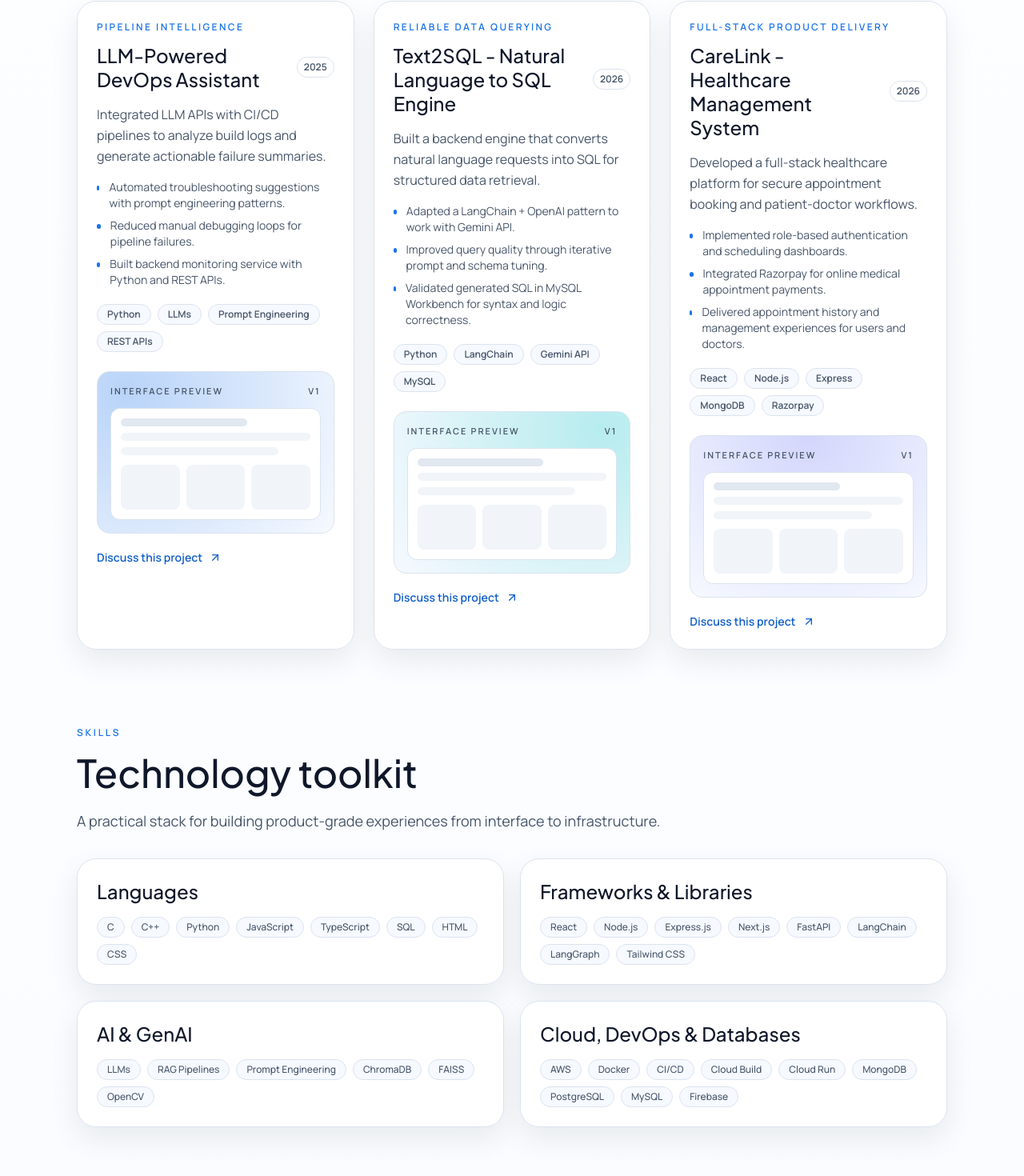
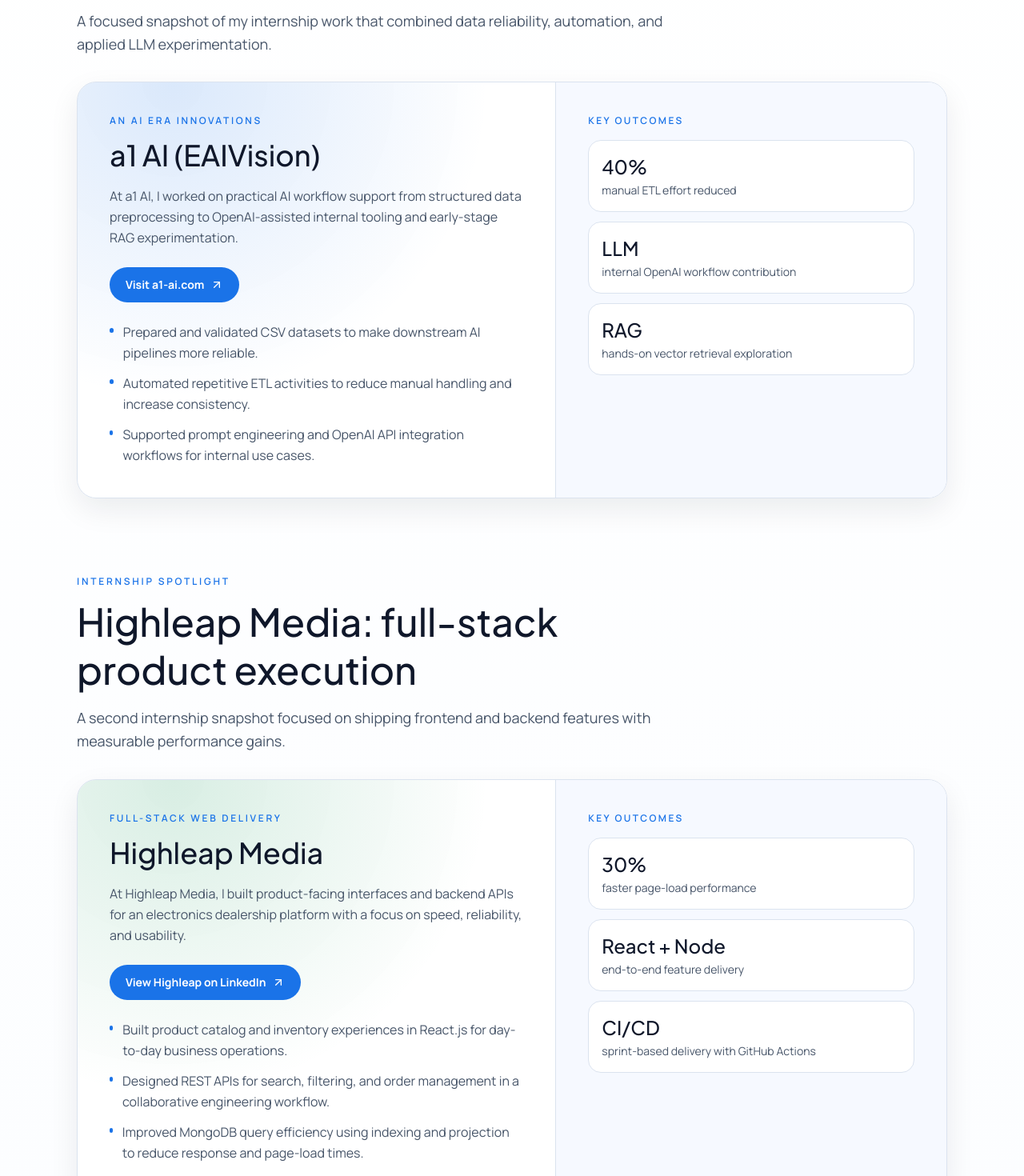
Before and after one commit to shivamkr1353/myportfolio, a React (Vite) app: page / in a window 1280 px wide. Shown: the part 3094-4564 px from the top of the page at 80% size. Built offline with nearby package versions, Linux system fonts and the light colour scheme.

Commit message:
feat: add internship spotlights and update resume download to PDF

```diff
--- a/src/App.jsx
+++ b/src/App.jsx
@@ -87,7 +87,8 @@
   {
     role: 'AI/ML Intern (Remote)',
     company: 'a1 AI',
-    location: 'India',
+    website: 'https://www.a1-ai.com/',
+    location: 'Chesterfield, Missouri, USA',
     period: 'May 2023 - May 2024',
     points: [
       'Built Python scripts for preprocessing and validating structured CSV datasets for AI pipelines.',
@@ -97,6 +98,42 @@
     ],
   },
 ]
+
+const internshipSpotlight = {
+  company: 'a1 AI (EAIVision)',
+  website: 'https://www.a1-ai.com/',
+  tagline: 'An AI Era Innovations',
+  summary:
+    'At a1 AI, I worked on practical AI workflow support from structured data preprocessing to OpenAI-assisted internal tooling and early-stage RAG experimentation.',
+  initiatives: [
+    'Prepared and validated CSV datasets to make downstream AI pipelines more reliable.',
+    'Automated repetitive ETL activities to reduce manual handling and increase consistency.',
+    'Supported prompt engineering and OpenAI API integration workflows for internal use cases.',
+  ],
+  impact: [
+    { metric: '40%', label: 'manual ETL effort reduced' },
+    { metric: 'LLM', label: 'internal OpenAI workflow contribution' },
+    { metric: 'RAG', label: 'hands-on vector retrieval exploration' },
+  ],
+}
+
+const highleapSpotlight = {
+  company: 'Highleap Media',
+  profile: 'https://www.linkedin.com/company/highleap-media/',
+  tagline: 'Full-Stack Web Delivery',
+  summary:
+    'At Highleap Media, I built product-facing interfaces and backend APIs for an electronics dealership platform with a focus on speed, reliability, and usability.',
+  initiatives: [
+    'Built product catalog and inventory experiences in React.js for day-to-day business operations.',
+    'Designed REST APIs for search, filtering, and order management in a collaborative engineering workflow.',
+    'Improved MongoDB query efficiency using indexing and projection to reduce response and page-load times.',
+  ],
+  impact: [
+    { metric: '30%', label: 'faster page-load performance' },
+    { metric: 'React + Node', label: 'end-to-end feature delivery' },
+    { metric: 'CI/CD', label: 'sprint-based delivery with GitHub Actions' },
+  ],
+}
 
 const projects = [
   {
@@ -182,9 +219,9 @@
 ]
 
 const contactLinks = [
-  { label: 'LinkedIn', href: 'https://www.linkedin.com/' },
-  { label: 'GitHub', href: 'https://github.com/' },
-  { label: 'LeetCode', href: 'https://leetcode.com/' },
+  { label: 'LinkedIn', href: 'https://www.linkedin.com/in/shivamkumar997386/' },
+  { label: 'GitHub', href: 'https://github.com/shivamkr1353' },
+  { label: 'LeetCode', href: 'https://leetcode.com/u/Shivam_cooddee/' },
 ]
 
 const revealUp = {
@@ -315,7 +352,7 @@
                 Email Me
               </a>
               <a
-                href="/Shivam_Resume.docx"
+                href="/Shivam_Resume.pdf"
                 download
                 className="inline-flex items-center gap-2 rounded-full border border-[var(--line)] px-5 py-3 text-sm font-semibold text-[var(--text)] transition hover:border-[var(--primary)] hover:text-[var(--primary-strong)]"
               >
@@ -448,9 +485,160 @@
                     </li>
                   ))}
                 </ul>
+                {item.website && (
+                  <a
+                    href={item.website}
+                    target="_blank"
+                    rel="noreferrer"
+                    className="mt-5 inline-flex items-center gap-2 text-sm font-semibold text-[var(--primary-strong)] transition hover:text-[var(--text)]"
+                  >
+                    Visit Company Website
+                    <ArrowUpRight size={16} />
+                  </a>
+                )}
               </Motion.article>
             ))}
           </div>
+        </section>
+
+        <section id="internship-spotlight" className="space-y-8">
+          <SectionHeader
+            eyebrow="Internship Spotlight"
+            title="a1 AI: practical AI workflow contributions"
+            description="A focused snapshot of my internship work that combined data reliability, automation, and applied LLM experimentation."
+          />
+          <Motion.article
+            initial="hidden"
+            whileInView="show"
+            viewport={{ once: true, amount: 0.2 }}
+            variants={revealUp}
+            className="surface-card overflow-hidden p-0"
+          >
+            <div className="grid lg:grid-cols-[1.1fr_0.9fr]">
+              <div
+                className="p-7 sm:p-10"
+                style={{
+                  background:
+                    'radial-gradient(circle at 20% 0%, rgba(26,115,232,0.16), rgba(255,255,255,0) 56%)',
+                }}
+              >
+                <p className="text-xs font-semibold uppercase tracking-[0.22em] text-[var(--primary)]">
+                  {internshipSpotlight.tagline}
+                </p>
+                <h3 className="font-display mt-3 text-3xl leading-tight text-[var(--text)] sm:text-4xl">
+                  {internshipSpotlight.company}
+                </h3>
+                <p className="mt-4 max-w-2xl text-sm leading-relaxed text-[var(--muted)] sm:text-base">
+                  {internshipSpotlight.summary}
+                </p>
+                <a
+                  href={internshipSpotlight.website}
+                  target="_blank"
+                  rel="noreferrer"
+                  className="mt-6 inline-flex items-center gap-2 rounded-full bg-[var(--primary)] px-5 py-3 text-sm font-bold text-white transition hover:bg-[var(--primary-strong)]"
+                >
+                  Visit a1-ai.com
+                  <ArrowUpRight size={16} />
+                </a>
+
+                <ul className="mt-6 space-y-3 text-sm leading-relaxed text-[var(--muted)] sm:text-base">
+                  {internshipSpotlight.initiatives.map((initiative) => (
+                    <li key={initiative} className="flex items-start gap-3">
+                      <span className="mt-2 h-1.5 w-1.5 rounded-full bg-[var(--primary)]" />
+                      <span>{initiative}</span>
+                    </li>
+                  ))}
+                </ul>
+              </div>
+
+              <div className="border-t border-[var(--line)] bg-[var(--surface-muted)] p-7 sm:p-10 lg:border-l lg:border-t-0">
+                <p className="text-xs font-semibold uppercase tracking-[0.2em] text-[var(--primary)]">
+                  Key Outcomes
+                </p>
+                <div className="mt-4 grid gap-3">
+                  {internshipSpotlight.impact.map((entry) => (
+                    <div
+                      key={entry.label}
+                      className="rounded-2xl border border-[var(--line)] bg-white px-4 py-4"
+                    >
+                      <p className="font-display text-2xl text-[var(--text)]">{entry.metric}</p>
+                      <p className="mt-1 text-sm text-[var(--muted)]">{entry.label}</p>
+                    </div>
+                  ))}
+                </div>
+              </div>
+            </div>
+          </Motion.article>
+        </section>
+
+        <section id="internship-spotlight-highleap" className="space-y-8">
+          <SectionHeader
+            eyebrow="Internship Spotlight"
+            title="Highleap Media: full-stack product execution"
+            description="A second internship snapshot focused on shipping frontend and backend features with measurable performance gains."
+          />
+          <Motion.article
+            initial="hidden"
+            whileInView="show"
+            viewport={{ once: true, amount: 0.2 }}
+            variants={revealUp}
+            className="surface-card overflow-hidden p-0"
+          >
+            <div className="grid lg:grid-cols-[1.1fr_0.9fr]">
+              <div
+                className="p-7 sm:p-10"
+                style={{
+                  background:
+                    'radial-gradient(circle at 20% 0%, rgba(12,148,82,0.16), rgba(255,255,255,0) 56%)',
+                }}
+              >
+                <p className="text-xs font-semibold uppercase tracking-[0.22em] text-[var(--primary)]">
+                  {highleapSpotlight.tagline}
+                </p>
+                <h3 className="font-display mt-3 text-3xl leading-tight text-[var(--text)] sm:text-4xl">
+                  {highleapSpotlight.company}
+                </h3>
+                <p className="mt-4 max-w-2xl text-sm leading-relaxed text-[var(--muted)] sm:text-base">
+                  {highleapSpotlight.summary}
+                </p>
+                <a
+                  href={highleapSpotlight.profile}
+                  target="_blank"
+                  rel="noreferrer"
+                  className="mt-6 inline-flex items-center gap-2 rounded-full bg-[var(--primary)] px-5 py-3 text-sm font-bold text-white transition hover:bg-[var(--primary-strong)]"
+                >
+                  View Highleap on LinkedIn
+                  <ArrowUpRight size={16} />
+                </a>
+
+                <ul className="mt-6 space-y-3 text-sm leading-relaxed text-[var(--muted)] sm:text-base">
+                  {highleapSpotlight.initiatives.map((initiative) => (
+                    <li key={initiative} className="flex items-start gap-3">
+                      <span className="mt-2 h-1.5 w-1.5 rounded-full bg-[var(--primary)]" />
+                      <span>{initiative}</span>
+                    </li>
+                  ))}
+                </ul>
+              </div>
+
+              <div className="border-t border-[var(--line)] bg-[var(--surface-muted)] p-7 sm:p-10 lg:border-l lg:border-t-0">
+                <p className="text-xs font-semibold uppercase tracking-[0.2em] text-[var(--primary)]">
+                  Key Outcomes
+                </p>
+                <div className="mt-4 grid gap-3">
+                  {highleapSpotlight.impact.map((entry) => (
+                    <div
+                      key={entry.label}
+                      className="rounded-2xl border border-[var(--line)] bg-white px-4 py-4"
+                    >
+                      <p className="font-display text-2xl text-[var(--text)]">{entry.metric}</p>
+                      <p className="mt-1 text-sm text-[var(--muted)]">{entry.label}</p>
+                    </div>
+                  ))}
+                </div>
+              </div>
+            </div>
+          </Motion.article>
         </section>
 
         <section id="projects" className="space-y-8">
```
Also changed, not shown: 2 other files (tests, documents, lock files or other folders).
